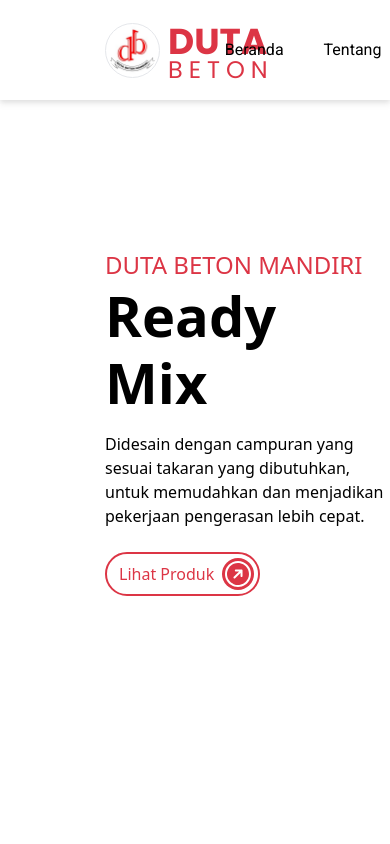
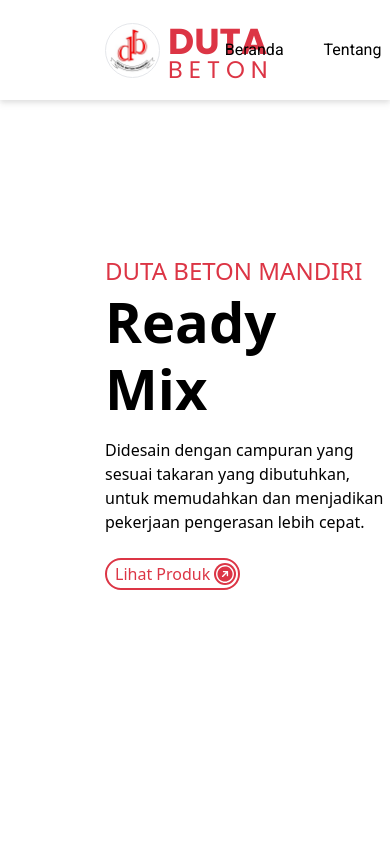
Before and after one commit to Faizululum/Duta-Beton-Website, a Next.js app: page / in a window 390 px wide. Shown: the top 844 px of the page. Built offline with nearby package versions, Linux system fonts and the light colour scheme.

Commit message:
chore(button): create responsive button component (#5)

```diff
--- a/src/components/general/Button.jsx
+++ b/src/components/general/Button.jsx
@@ -9,12 +9,13 @@ const ICONS = {
 
 export default function Button({
   label,
-  variant = "filled",     // 'filled', 'outline', 'disabled'
-  color = "red",           // 'red', 'gray'
-  icon = "arrow",          // 'arrow', 'phone'
+  variant = "filled", // 'filled', 'outline', 'disabled'
+  color = "red", // 'red', 'gray'
+  icon = "arrow", // 'arrow', 'phone'
   onClick,
 }) {
-  const base = "flex items-center gap-2 rounded-full font-medium text-desk-tagline pr-1 pl-3 py-1 transition";
+  const base =
+    "flex items-center gap-1 md:gap-2 rounded-full font-medium text-mob-tagline md:text-desk-tagline pr-thin-xs md:pr-1 pl-thin-md md:pl-3 py-thin-xs md:py-1 transition";
 
   const variants = {
     filled: {
@@ -30,16 +31,24 @@ export default function Button({
     },
   };
 
-  const classes = clsx(
-    base,
-    variants[variant][color]
-  );
+  const classes = clsx(base, variants[variant][color]);
 
   return (
-    <button className={classes} disabled={variant === "disabled"} onClick={onClick}>
+    <button
+      className={classes}
+      disabled={variant === "disabled"}
+      onClick={onClick}
+    >
       {label}
       {icon && (
-        <Image src={ICONS[icon]} alt="icon" width={32} height={32} />
+        <div className="relative w-[22px] h-[22px] md:w-[32px] md:h-[32px]">
+          <Image
+            src={ICONS[icon]}
+            alt="icon"
+            fill
+            sizes="(min-width: 768px) 32px, 22px"
+          />
+        </div>
       )}
     </button>
   );
```
